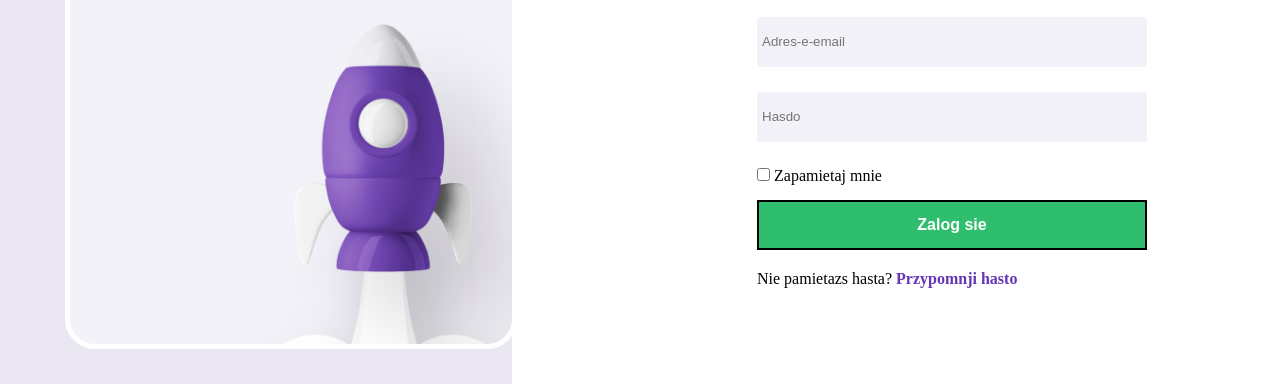
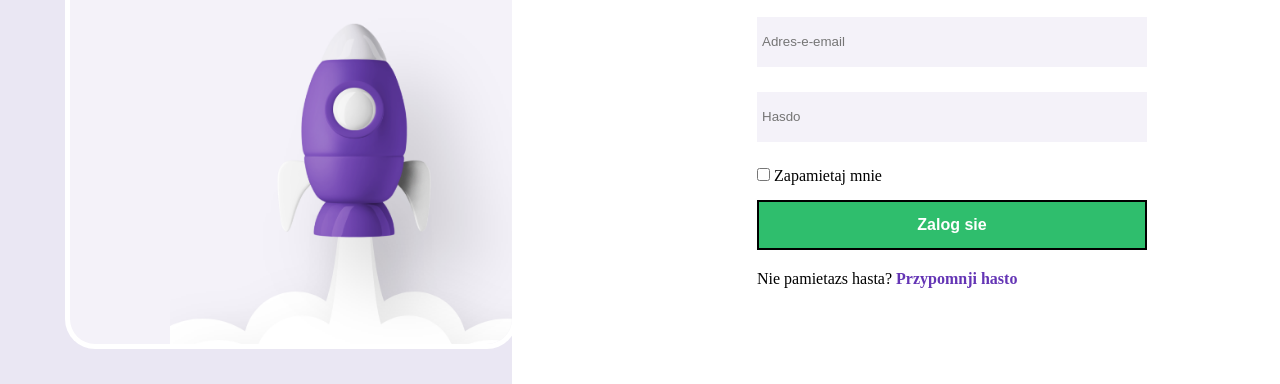
Before and after one commit to TheMich2/ExamenWeb.github.io, a plain HTML site: page index.html in a window 1280 px wide. Shown: the part 416-800 px from the top of the page. Drawn offline with Linux system fonts and the light colour scheme.

Commit message:
Update index.html

```diff
--- a/index.html
+++ b/index.html
@@ -29,7 +29,7 @@
                 <div class="circulo a"></div>
                 <div class="circulo b"></div>
                 <div class="imagen">
-                    <img src="imagenes/cohete.png" alt="" height="440px">
+                    <img src="imagenes/cohete.png" alt="" height="380px">
                 </div>
             </div>
         </div>
```
